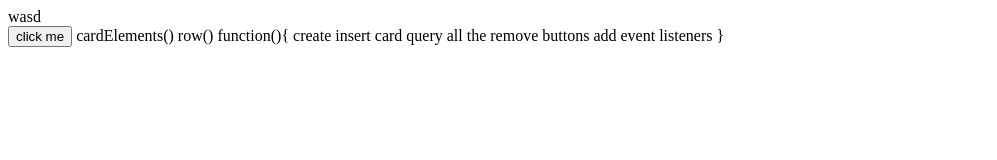
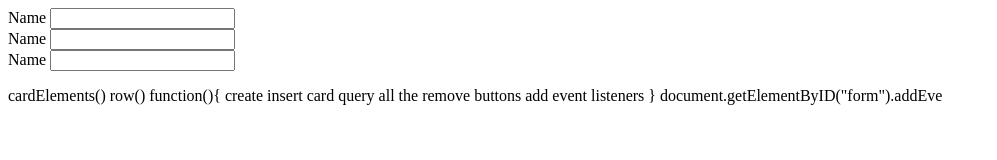
Before and after one commit to staten-island-tech/dom-manipulation-project-johnnylu3, a plain HTML site: page index.html in a window 1280 px wide. Shown: the whole page, without its empty margins (0-997 px from the left). Drawn offline with Linux system fonts and the light colour scheme.

Commit message:
Update index.html

```diff
--- a/index.html
+++ b/index.html
@@ -6,10 +6,30 @@
     <title>Document</title>
   </head>
   <body>
-    <div>wasd</div>
-    <button class="wasd" id="btn">click me</button>
+    <section class="form-parent">
+      <form id="form">
+<div class="form-inputs">
+
+  <div class="form-input">
+    <label for="title">Name</label>
+  <input type="text" id="title" class="text-box" required>
+
+  <div class="form-input">
+    <label for="title">Name</label>
+  <input type="text" id="title" class="text-box" required>
+
+  <div class="form-input">
+    <label for="title">Name</label>
+  <input type="text" id="title" class="text-box" required>
+
+  </div>
+</div>
+      </form>
+    </section>
   </body>
 </html>
 
 cardElements() row() function(){ create insert card query all the remove buttons
 add event listeners }
+
+document.getElementByID("form").addEve
```
